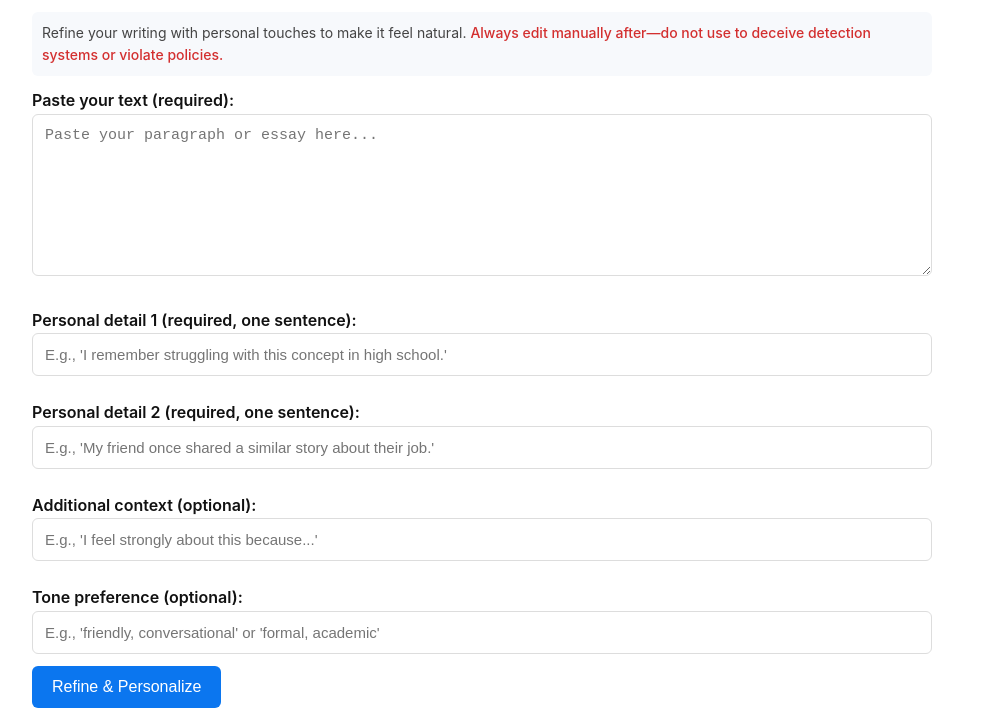
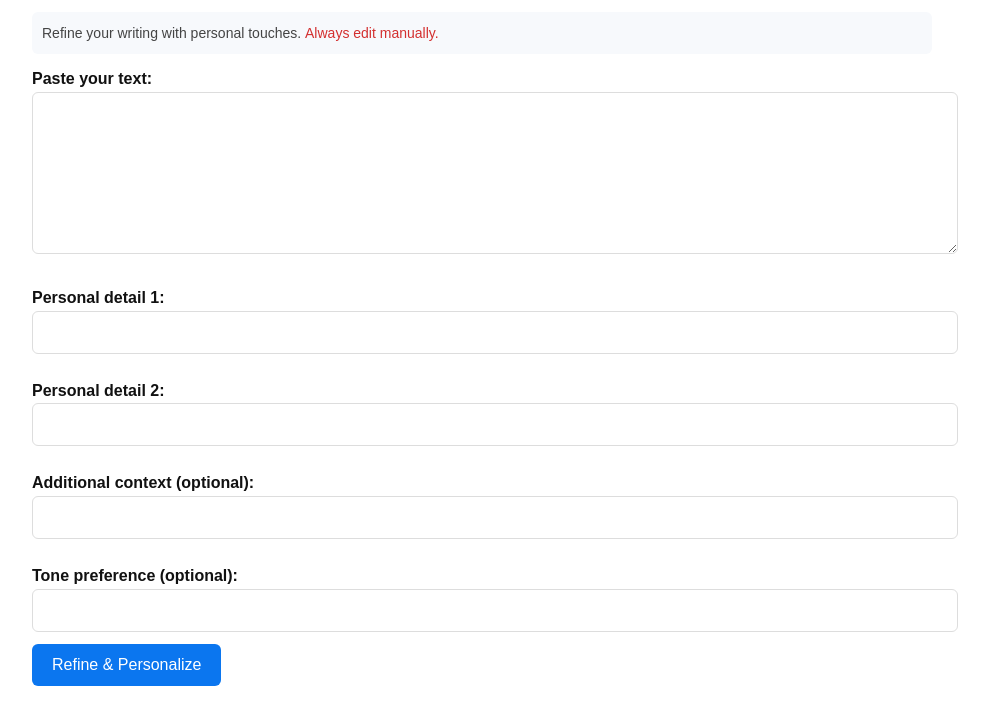
Before and after one commit to FreefireAvatar/wealthwritter01, a website: page index.html in a window 1280 px wide. Shown: the part 89-800 px from the top of the page, without its empty margins (158-1147 px from the left). Drawn offline with Linux system fonts and the light colour scheme.

Commit message:
Update index.html

```diff
--- a/index.html
+++ b/index.html
@@ -4,8 +4,8 @@
   <meta charset="utf-8"/>
   <title>WealthWriter — Ethical Text Enhancer</title>
   <style>
-    body { font-family: -apple-system, Arial, sans-serif; max-width: 900px; margin: 28px auto; padding: 0 16px; color: #111; line-height: 1.6; }
-    textarea, input { width: 100%; box-sizing: border-box; padding: 12px; margin-bottom: 12px; font-size: 15px; border: 1px solid #ddd; border-radius: 6px; }
+    body { font-family: Arial, sans-serif; max-width: 900px; margin: 28px auto; padding: 0 16px; color: #111; line-height: 1.6; }
+    textarea, input { width: 100%; padding: 12px; margin-bottom: 12px; font-size: 15px; border: 1px solid #ddd; border-radius: 6px; }
     label { font-weight: 600; display: block; margin-top: 12px; }
     button { padding: 12px 20px; border-radius: 6px; background: #0b76ef; color: white; border: none; cursor: pointer; font-size: 16px; }
     button:disabled { opacity: 0.6; cursor: not-allowed; }
@@ -17,24 +17,24 @@
 </head>
 <body>
   <h1>WealthWriter — Ethical Text Enhancer</h1>
-  <p class="meta">Refine your writing with personal touches to make it feel natural. <span class="warning">Always edit manually after—do not use to deceive detection systems or violate policies.</span></p>
+  <p class="meta">Refine your writing with personal touches. <span class="warning">Always edit manually.</span></p>
 
-  <label for="inputText">Paste your text (required):</label>
-  <textarea id="inputText" placeholder="Paste your paragraph or essay here..." rows="8"></textarea>
+  <label for="inputText">Paste your text:</label>
+  <textarea id="inputText" rows="8"></textarea>
 
-  <label for="anecdote1">Personal detail 1 (required, one sentence):</label>
-  <input id="anecdote1" placeholder="E.g., 'I remember struggling with this concept in high school.'" />
+  <label for="anecdote1">Personal detail 1:</label>
+  <input id="anecdote1" />
 
-  <label for="anecdote2">Personal detail 2 (required, one sentence):</label>
-  <input id="anecdote2" placeholder="E.g., 'My friend once shared a similar story about their job.'" />
+  <label for="anecdote2">Personal detail 2:</label>
+  <input id="anecdote2" />
 
   <label for="extraDetail">Additional context (optional):</label>
-  <input id="extraDetail" placeholder="E.g., 'I feel strongly about this because...'" />
+  <input id="extraDetail" />
 
   <label for="tone">Tone preference (optional):</label>
-  <input id="tone" placeholder="E.g., 'friendly, conversational' or 'formal, academic'" />
+  <input id="tone" />
 
-  <button id="rewriteBtn">Refine & Personalize</button>
+  <button id="rewriteBtn" onclick="rewrite()">Refine & Personalize</button>
   <div id="status" style="margin-top: 12px; color: #555;"></div>
 
   <h3>Refined Output</h3>
@@ -55,7 +55,7 @@ async function rewrite() {
   const tone = document.getElementById("tone").value;
 
   if (!text.trim() || !anecdote1.trim() || !anecdote2.trim()) {
-    alert("Please provide text and two personal details for better results.");
+    alert("Please provide text and two personal details.");
     return;
   }
 
@@ -63,16 +63,10 @@ async function rewrite() {
   document.getElementById("status").innerText = "Refining your text...";
 
   try {
-    const resp = await fetch("/api/apirewrite", {  // <-- Vercel API endpoint
+    const resp = await fetch("/api/apirewrite", {
       method: "POST",
       headers: { "Content-Type": "application/json" },
-      body: JSON.stringify({
-        text,
-        anecdote1,
-        anecdote2,
-        toneHint: tone || "friendly, conversational",
-        extraDetail
-      }),
+      body: JSON.stringify({ text, anecdote1, anecdote2, toneHint: tone, extraDetail })
     });
 
     if (!resp.ok) {
@@ -87,6 +81,7 @@ async function rewrite() {
     document.getElementById("suggestions").innerHTML = sug.length
       ? "<ol>" + sug.map(s => `<li>${s}</li>`).join("") + "</ol>"
       : "No suggestions available.";
+
   } catch (err) {
     alert("Error: " + err.message);
     console.error(err);
@@ -95,8 +90,6 @@ async function rewrite() {
     document.getElementById("status").innerText = "";
   }
 }
-
-document.getElementById("rewriteBtn").addEventListener("click", rewrite);
 </script>
 </body>
 </html>
```
